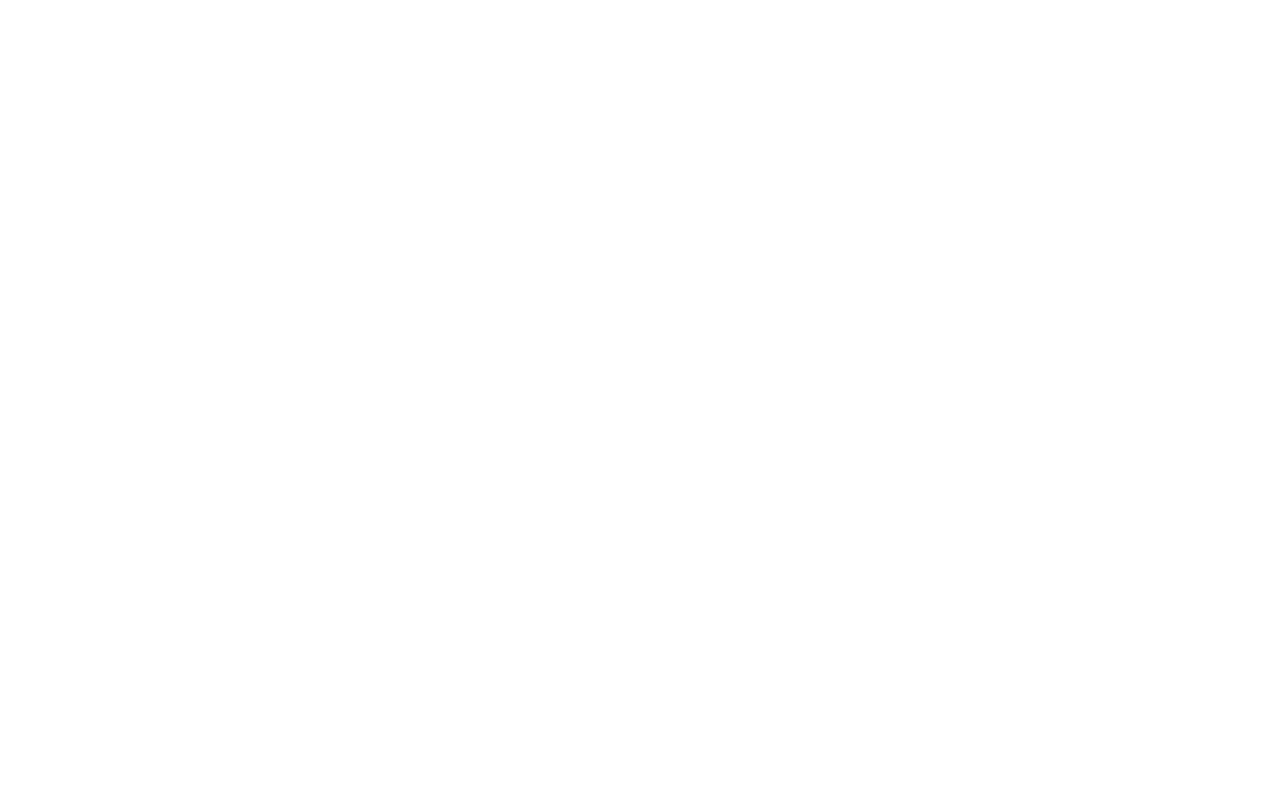
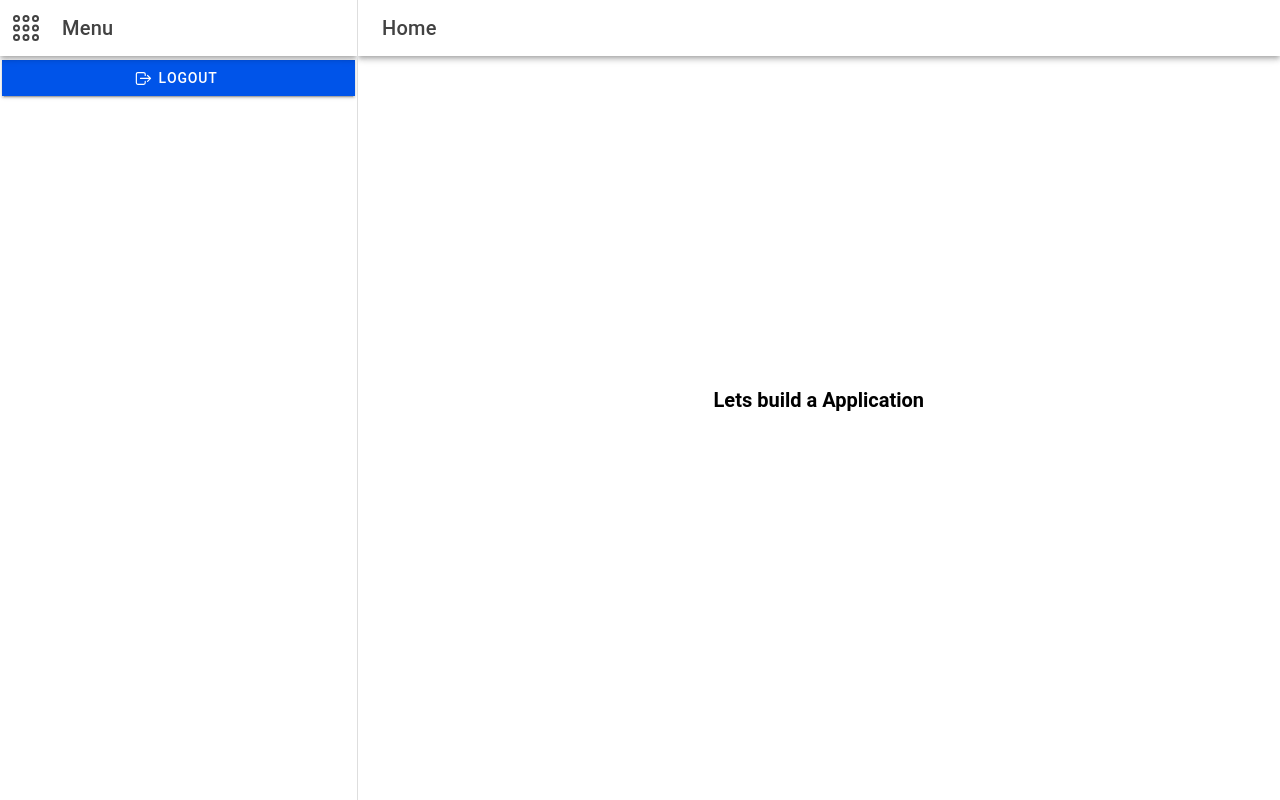
Before and after one commit to FrancisAdrianIdul33/it35b-mobile-ionic, a React (Vite) app: page /app/Home in a window 1280 px wide. Built offline with nearby package versions, Linux system fonts and the light colour scheme.

Commit message:
added burger to menu

```diff
--- a/src/App.tsx
+++ b/src/App.tsx
@@ -37,6 +37,8 @@
 import Menu from './pages/Menu';
 
 
+
+
 setupIonicReact();
 
 const App: React.FC = () => (
@@ -45,8 +47,8 @@
       <IonRouterOutlet>
 
 
-        <Route exact path="/" component={Login} />
-        <Route exact path="/app" component={Menu} />
+        <Route exact path ="/" component={Login} />
+        <Route path ="/app" component={Menu} />
 
 
       </IonRouterOutlet>
--- a/src/pages/About.tsx
+++ b/src/pages/About.tsx
@@ -0,0 +1,26 @@
+import { IonButtons, IonContent, IonHeader, IonMenuButton, IonPage, IonTitle, IonToolbar } from '@ionic/react';
+import { } from 'react';
+
+const About: React.FC = () => {
+    return (
+
+        <IonPage>
+            <IonHeader>
+                <IonToolbar>
+                    <IonButtons slot="start">
+                        <IonMenuButton></IonMenuButton>
+                    </IonButtons>
+                    <IonTitle>About</IonTitle>
+                </IonToolbar>
+            </IonHeader>
+
+            <IonContent fullscreen>
+                    <h1>About</h1>
+            </IonContent>
+
+        </IonPage>
+
+    );
+};
+
+export default About;
--- a/src/pages/Home.tsx
+++ b/src/pages/Home.tsx
@@ -1,23 +1,31 @@
-import { IonContent, IonHeader, IonPage, IonTitle, IonToolbar } from '@ionic/react';
+import { IonContent, IonHeader, IonMenuButton, IonPage, IonTitle, IonButtons, IonToolbar } from '@ionic/react';
+import './Home.css';
 import ExploreContainer from '../components/ExploreContainer';
-import './Home.css';
+
 
 const Home: React.FC = () => {
   return (
     <IonPage>
       <IonHeader>
         <IonToolbar>
-          <IonTitle>Blank</IonTitle>
+          <IonButtons slot="start">
+            <IonMenuButton></IonMenuButton>
+          </IonButtons>
+          <IonTitle>Home</IonTitle>
         </IonToolbar>
         </IonHeader>
         <IonContent fullscreen>
           <IonHeader collapse="condense">
             <IonToolbar>
-            <IonTitle size="large">Blank</IonTitle>
+              <IonTitle size="large">Home</IonTitle>
             </IonToolbar>
           </IonHeader>
+
           <ExploreContainer />
+
+
         </IonContent>
+
     </IonPage>
   );
 };
--- a/src/pages/Menu.tsx
+++ b/src/pages/Menu.tsx
@@ -1,52 +1,64 @@
 import { IonButton, IonButtons, IonContent, IonHeader, IonIcon, IonItem, IonMenu, IonMenuButton, IonMenuToggle, IonPage, IonRouterOutlet, IonSplitPane, IonTitle, IonToolbar } from '@ionic/react';
 import { } from 'react';
-import { Route } from 'react-router-dom';
-import { homeOutline, informationCircleOutline } from 'ionicons/icons';
+import { Redirect, Route } from 'react-router-dom';
+import { appsOutline, homeOutline, informationCircleOutline, logOutOutline } from 'ionicons/icons';
 import Home from './Home';
+import About from "./About";
 
 
 
 const Menu: React.FC = () => {
 
     const path = [
-        {name:'Home', url: '/app/home', icon:homeOutline},
-        {name:'About', url: '/app/about', icon:informationCircleOutline}
+        {name:'Home', url: '/app/Home', icon:homeOutline},
+        {name:'About', url: '/app/About', icon:informationCircleOutline}
     ]
 
 
-    return (
-
+     return(
         <IonPage>
-            <></>
             <IonSplitPane contentId="main">
                <IonMenu contentId="main">
-
+                  {/* Header */}
                   <IonHeader>
                     <IonToolbar>
+                        <IonIcon icon={appsOutline} slot="start" size="large" style={{ marginLeft: '10px' }}></IonIcon>
                         <IonTitle>Menu</IonTitle>
                     </IonToolbar>
                   </IonHeader>
-                    </IonMenu>
-
+                  {/* Content */}
                   <IonContent>
-                        {path.map((item, index) => (
+                    {path.map((item, index) =>(
                         <IonMenuToggle key={index}>
-                            <IonItem>
-                            <IonIcon icon={item.icon}></IonIcon>
+                            <IonItem routerLink={item.url} routerDirection="forward">
+                                <IonIcon icon={item.icon} slot="start"></IonIcon>
+                                {item.name}
                             </IonItem>
                         </IonMenuToggle>
                     ))}
 
+                    <IonButton routerLink="/" routerDirection="back" expand="full">
+                      <IonIcon icon={logOutOutline} slot="start"></IonIcon>
+                      Logout
+                    </IonButton>
+
                   </IonContent>
+               </IonMenu>
 
+               {/* Routing */}
+               <IonRouterOutlet id="main">
+                    <Route exact path="/app/Home" component={Home} />
+                    <Route exact path="/app" >
+                        <Redirect to="/app/Home"/>
+                    </Route>
 
+                    <Route exact path="/app/About" component={About} />
 
-                    <IonRouterOutlet id="main">
-                        <Route exact path="/app/home" component={Home} />
-                         <Route exact path="/app"/>
                </IonRouterOutlet>
             </IonSplitPane>
+
         </IonPage>
+
 
     );
 };
```
Lines whose indentation alone changed are shown as unchanged.
